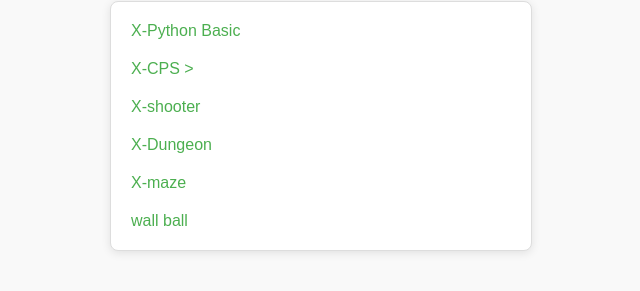
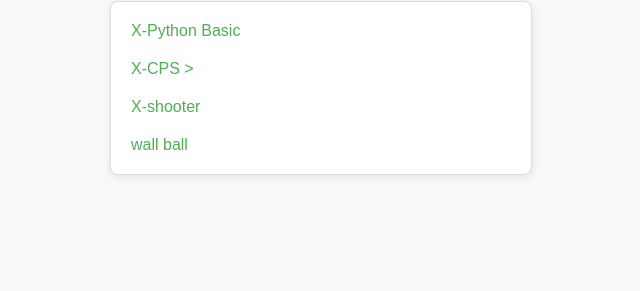
Before and after one commit to Sethfd/Gamedev2024-Seth-, a plain HTML site: page public/Games.html in a window 1280 px wide. Shown: the part 99-390 px from the top of the page, without its empty margins (319-959 px from the left). Drawn offline with Linux system fonts and the light colour scheme.

Commit message:
Update Games.html

```diff
--- a/public/Games.html
+++ b/public/Games.html
@@ -43,8 +43,6 @@
         <a href="X- Python-basic.html">X-Python Basic</a>
         <a href="X-CPS.html"> X-CPS ></a>
         <a href="X, space shooter.html">X-shooter </a>
-        <a href="Dungeon.file.html">X-Dungeon </a>
-        <a href="X-Maze.html"> X-maze</a>
         <a href="X, wall,ball.html"> wall ball</a>
     </div>
 </body>
```
